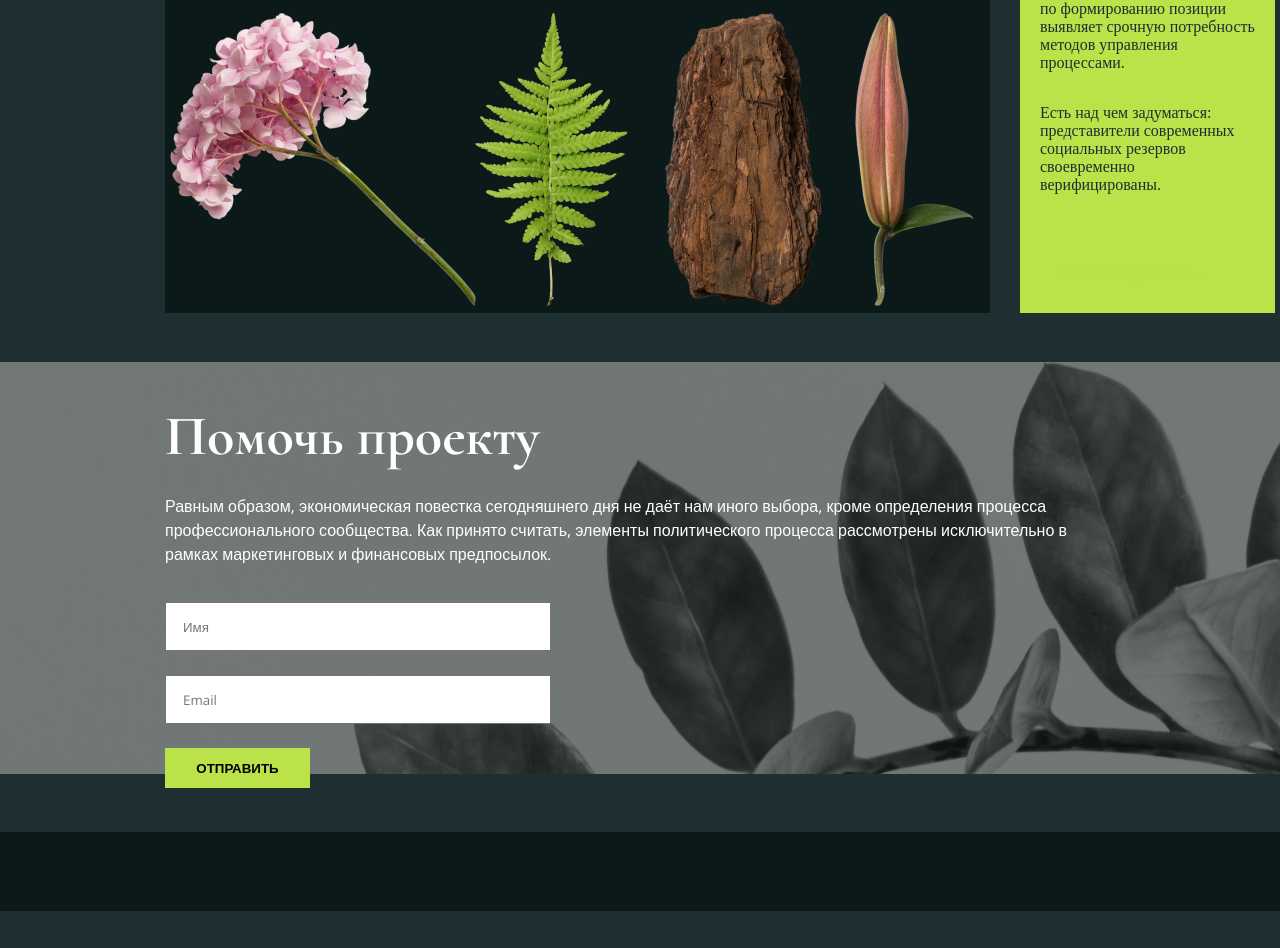
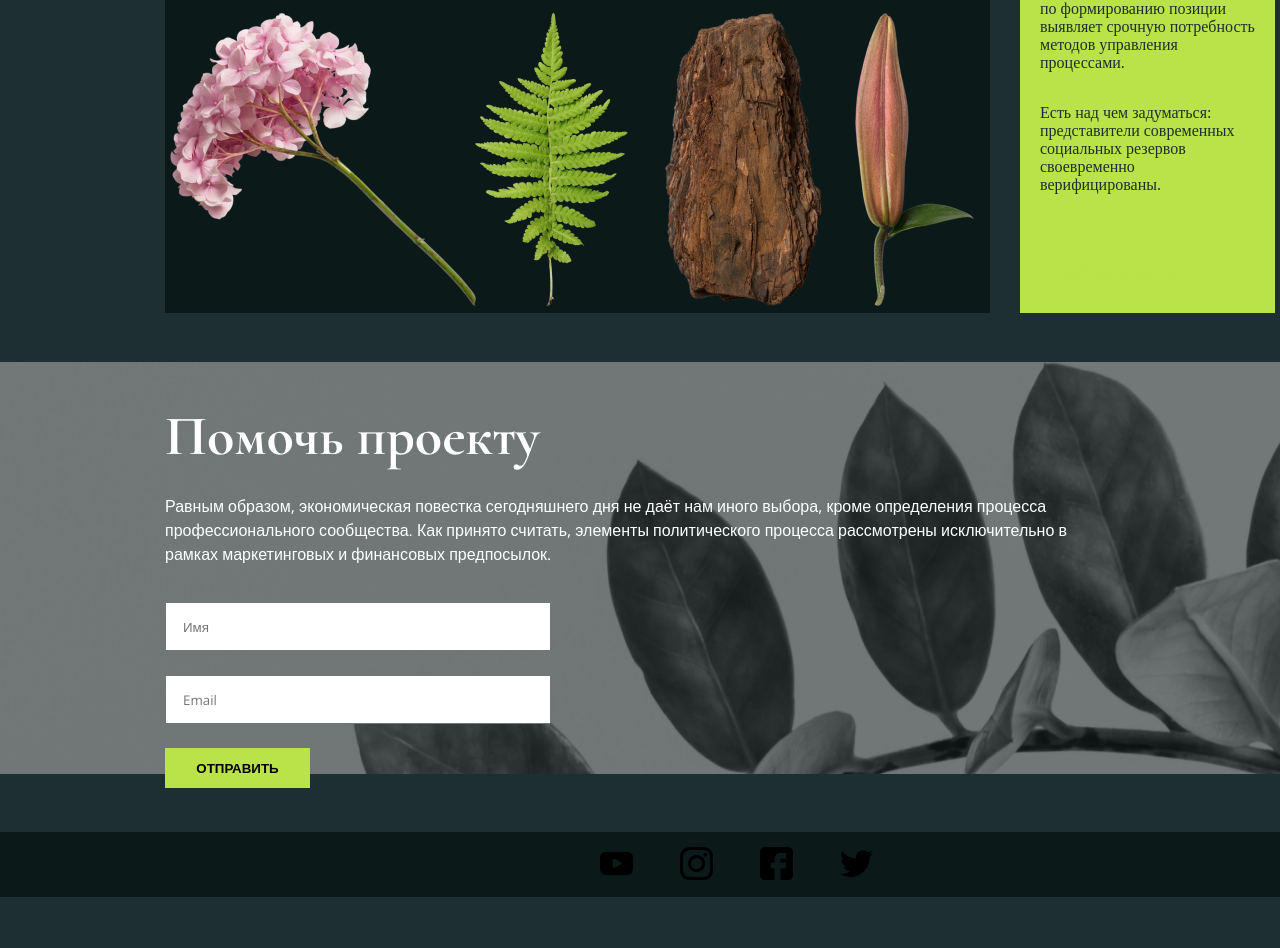
Before and after one commit to M0nyy/Laba1-VerstkaSiteFigma-Monahow, a plain HTML site: page index.html in a window 1280 px wide. Shown: the part 1538-2486 px from the top of the page. After the commit the page ends 2435 px from the top, so only its background shows below. Drawn offline with nearby package versions, Linux system fonts and the light colour scheme.

Commit message:
init commit

```diff
--- a/index.html
+++ b/index.html
@@ -18,7 +18,7 @@
 
 </head>
 
-<body style="background-color: #1D2F30; height: 2470px; width: 1250px;">
+<body style="background-color: #1D2F30; height: 2300px; width: 1250px;">
 
 <div class="top-bar">
   <nav>
@@ -126,9 +126,14 @@
 
 <div class="footer">
   <div class="footer-content">
-    <!-- Содержимое для внутреннего блока footer -->
+    <img src="images/youtube.png" alt="Twitter" class="footer-icon">
+    <img src="images/instagram.png" alt="Twitter" class="footer-icon">
+    <img src="images/facebook.png" alt="Twitter" class="footer-icon">
+    <img src="images/twitter.png" alt="Twitter" class="footer-icon">
   </div>
 </div>
+
+
 
 </body>
 
--- a/style.css
+++ b/style.css
@@ -321,7 +321,7 @@ nav a {
 }
 
   .contact-section {
-  height: 550px;
+  height: 500px;
   position: absolute;
   top: 1900px;
   left: 0px;
@@ -384,7 +384,7 @@ nav a {
 }
 
 .footer {
-  height: 79px;
+  height: 65px;
   width: 100%;
   position: absolute;
   bottom: 0;
@@ -400,4 +400,17 @@ nav a {
     margin: 0 auto;
 }
 
+.footer-icon {
+  width: 33px;
+  height: 33px;
+  position: absolute;
+  cursor: pointer;
+}
+
+.footer-icon:nth-child(1) { left: 600px; top: 15px; }
+.footer-icon:nth-child(2) { left: 680px; top: 15px; }
+.footer-icon:nth-child(3) { left: 760px; top: 15px; }
+.footer-icon:nth-child(4) { left: 840px; top: 15px; }
+
+
 </style>
```
